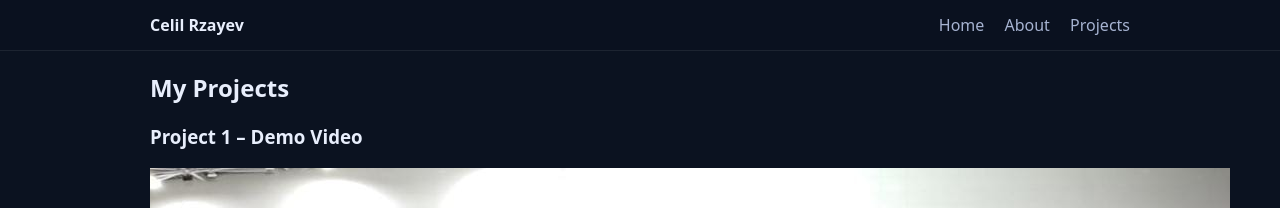
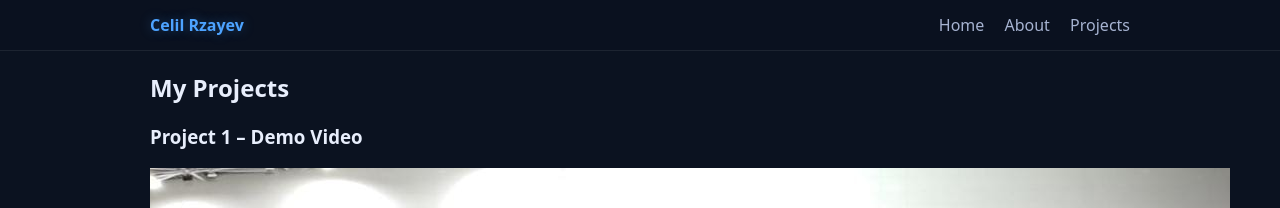
Before and after one commit to rzayevcelil756-sudo/rzayevcelil756-sudo.github.io, a Jekyll site: the page built from projects.md, in a window 1280 px wide. Shown: the top 208 px of the page. Built offline with Jekyll 4.4.1, drawn with Linux system fonts in a browser that asks for light colours.

Commit message:
Make navbar name blue

```diff
--- a/assets/css/style.css
+++ b/assets/css/style.css
@@ -31,7 +31,12 @@ a{ color:var(--text); text-decoration:none; }
   align-items:center;
   padding:14px 0;
 }
-.brand a{ font-weight:700; }
+.brand a{
+  font-weight:700;
+  color:#4da3ff;
+  text-decoration:none;
+  text-shadow:0 0 12px rgba(77,163,255,.35);
+}
 .links a{ margin-left:16px; color:var(--muted); }
 .links a:hover{ color:var(--text); }
 
```
